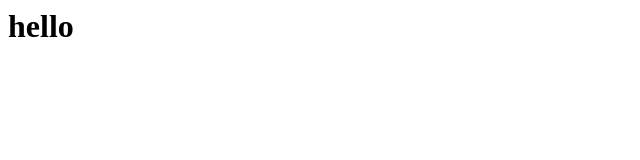
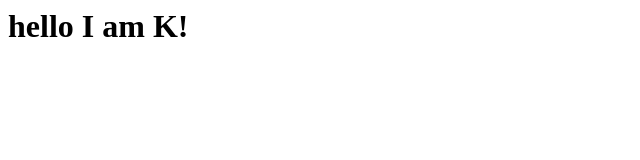
Before and after one commit to ericsun977/code-for-designers, a plain HTML site: page index.html in a window 1280 px wide. Shown: the whole page, without its empty margins (0-640 px from the left). Drawn offline with Linux system fonts and the light colour scheme.

Commit message:
update headline

```diff
--- a/index.html
+++ b/index.html
@@ -1,6 +1,6 @@
 <html>
   <head></head>
   <body>
-    <h1>hello</h1>
+    <h1>hello I am K!</h1>
   </body>
 </html>
```
